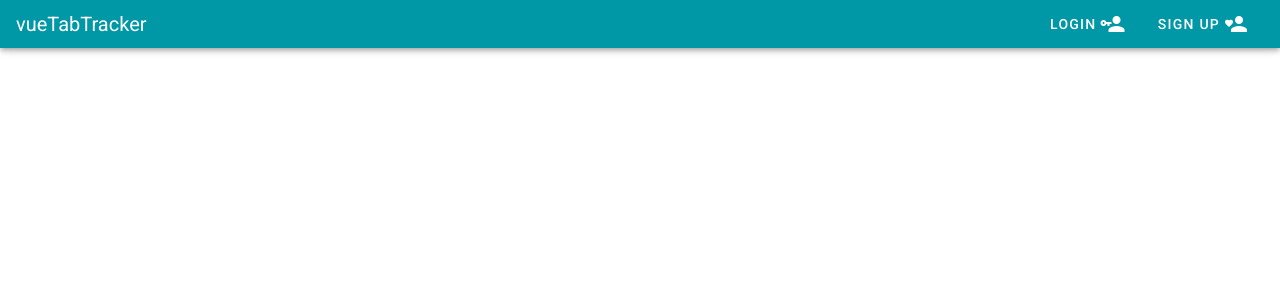
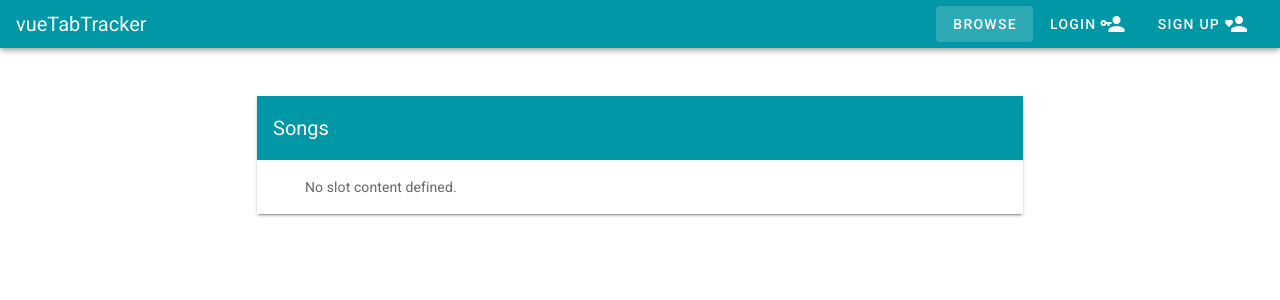
Before and after one commit to adele-angel/vue-tab-tracker, a Vue app in the folder client/: page /songs in a window 1280 px wide. Shown: the top 300 px of the page. Built offline with nearby package versions, Linux system fonts and the light colour scheme.

Commit message:
adding slots

```diff
--- a/client/src/components/Header.vue
+++ b/client/src/components/Header.vue
@@ -6,6 +6,9 @@
     <v-spacer></v-spacer>
 
     <!-- navbar buttons -->
+    <v-btn value="Browse" text to="songs">
+      <span>Browse</span>
+    </v-btn>
     <v-btn value="Login" text to="login" v-if="!$store.state.isUserLoggedIn">
       <span class="hidden-xs-only mr-1">Login</span>
       <v-icon>mdi-account-key</v-icon>
--- /dev/null
+++ b/client/src/components/Panel.vue
@@ -0,0 +1,23 @@
+<template>
+  <v-container>
+    <v-row>
+      <v-col xs="12" lg="8" offset-lg="2">
+        <v-card class="mx-auto" tile>
+          <v-app-bar dark color="cyan darken-2 elevation-0">
+            <v-toolbar-title>{{title}}</v-toolbar-title>
+          </v-app-bar>
+          <v-card-text class="px-xs-10 px-md-12">
+            <slot>No slot content defined.</slot>
+          </v-card-text>
+        </v-card>
+      </v-col>
+    </v-row>
+  </v-container>
+</template>
+
+<script>
+export default {
+  name: "Panel",
+  props: ["title"]
+};
+</script>
--- /dev/null
+++ b/client/src/components/Songs.vue
@@ -0,0 +1,17 @@
+<template>
+  <Panel title="Songs"></Panel>
+</template>
+
+<script>
+import Panel from "@/components/Panel";
+
+export default {
+  name: "Songs",
+  components: {
+    Panel
+  },
+  data() {
+    return {};
+  }
+};
+</script>
--- a/client/src/router/index.js
+++ b/client/src/router/index.js
@@ -24,6 +24,11 @@ const routes = [
 		path: "/login",
 		name: "login",
 		component: () => import("../components/Login.vue")
+	},
+	{
+		path: "/songs",
+		name: "songs",
+		component: () => import("../components/Songs.vue")
 	}
 ];
 
```
Lines whose indentation alone changed are shown as unchanged.
